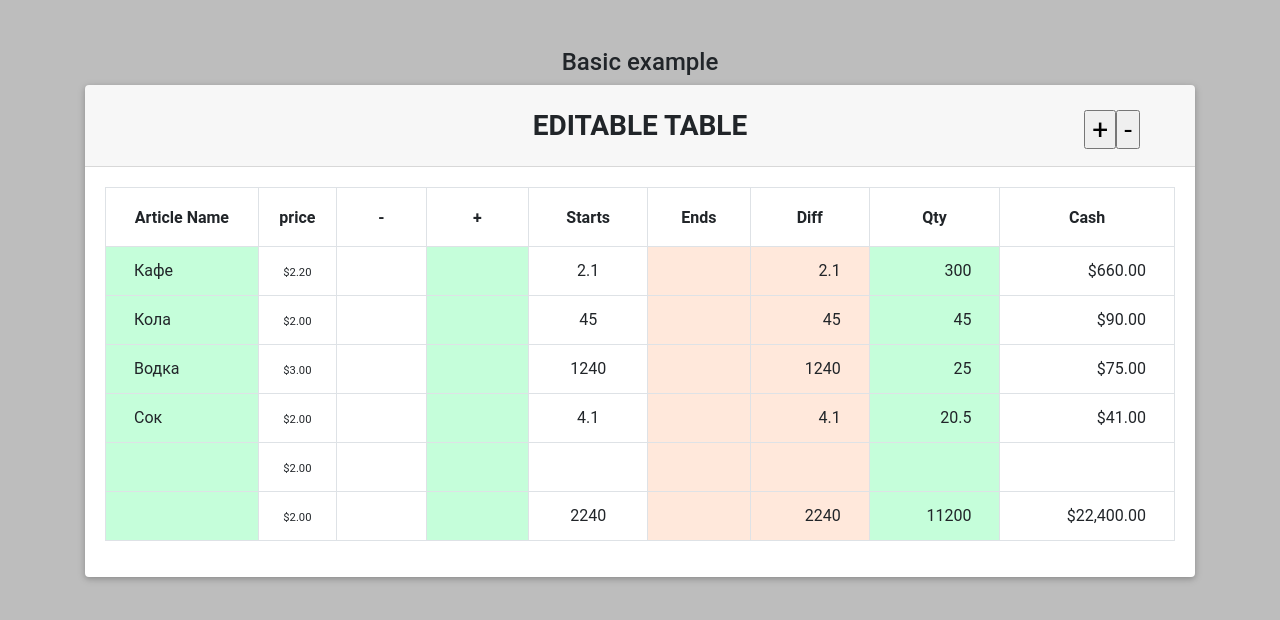
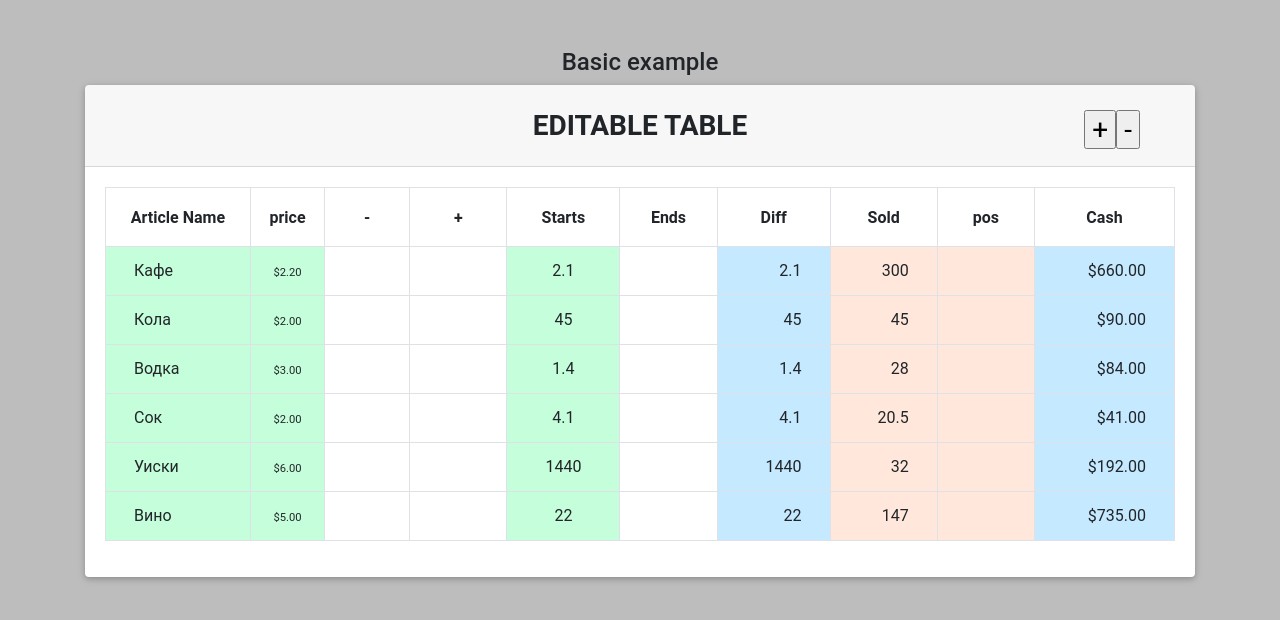
Before and after one commit to zahariev/revizia.online, an Angular app: page / in a window 1280 px wide. Shown: the top 620 px of the page. Built offline with nearby package versions, Linux system fonts and the light colour scheme.

Commit message:
negative numbers red font

```diff
--- a/src/app/table-editable/table-editable.component.css
+++ b/src/app/table-editable/table-editable.component.css
@@ -70,13 +70,19 @@ table.table th {
 }
 
 tr td:nth-child(1),
-tr td:nth-child(4),
-tr td:nth-child(8) {
+tr td:nth-child(2),
+tr td:nth-child(5),
+tr td:nth-child(9) {
   background: rgba(58, 250, 131, 0.295);
 }
 
-tr td:nth-child(6),
-tr td:nth-child(7) {
+tr td:nth-child(7),
+tr td:nth-child(10) {
+  background: rgba(58, 180, 250, 0.295);
+}
+
+tr td:nth-child(8),
+tr td:nth-child(9) {
   background: rgba(255, 202, 173, 0.438);
 }
 
@@ -91,3 +97,7 @@ td.textRight {
 td.textLeft {
   text-align: left;
 }
+
+span.negative {
+  color: red;
+}
--- a/src/app/table-editable/table-editable.component.html
+++ b/src/app/table-editable/table-editable.component.html
@@ -29,7 +29,8 @@
                 <th class="text-center">Starts</th>
                 <th class="text-center">Ends</th>
                 <th class="text-center">Diff</th>
-                <th class="text-center">Qty</th>
+                <th class="text-center">Sold</th>
+                <th class="text-center">pos</th>
                 <th class="text-center">Cash</th>
               </tr>
               <tr *ngFor="let item of dataList; let id = index">
@@ -81,18 +82,31 @@
                   {{ item.ends | hideZero }}
                 </td>
                 <td style="min-width: 80px;" class="textRight">
-                  <span contenteditable="false">{{
-                    item.diff | hideZero
-                  }}</span>
+                  <span
+                    contenteditable="false"
+                    [ngClass]="{ negative: item.diff < 0 }"
+                    >{{ item.diff | hideZero }}</span
+                  >
                 </td>
                 <td style="min-width: 80px;" class="textRight">
-                  <span contenteditable="false">{{
-                    item.roundSold | hideZero
-                  }}</span>
+                  <span
+                    contenteditable="false"
+                    [ngClass]="{ negative: item.diff < 0 }"
+                    >{{ item.roundSold | hideZero }}</span
+                  >
+                </td>
+                <td style="min-width: 80px;" class="textRight">
+                  <span
+                    contenteditable="false"
+                    [ngClass]="{ negative: item.diff < 0 }"
+                  >
+                  </span>
                 </td>
                 <!-- | Round: item -->
                 <td style="min-width: 80px;" class="textRight">
-                  <span contenteditable="false"
+                  <span
+                    contenteditable="false"
+                    [ngClass]="{ negative: item.diff < 0 }"
                     >{{ item.sum | hideZero | currency }}
                   </span>
                 </td>
--- a/src/app/table-editable/table-editable.component.ts
+++ b/src/app/table-editable/table-editable.component.ts
@@ -33,7 +33,7 @@ export class TableEditableComponent {
       name: "Водка",
       minus: 0,
       mplus: 0,
-      starts: 1240,
+      starts: 1.4,
       ends: 0
     },
     {
@@ -46,18 +46,18 @@ export class TableEditableComponent {
     },
     {
       id: 4,
-      name: "",
+      name: "Уиски",
       minus: 0,
       mplus: 0,
-      starts: 0,
+      starts: 1440,
       ends: 0
     },
     {
       id: 5,
-      name: "",
+      name: "Вино",
       minus: 0,
       mplus: 0,
-      starts: 2240,
+      starts: 22,
       ends: 0
     }
   ];
@@ -75,7 +75,7 @@ export class TableEditableComponent {
     {
       id: 2,
       name: "Водка",
-      qty: 50,
+      qty: 0.05,
       price: 3,
       round: 0.5,
       f: ""
@@ -90,18 +90,18 @@ export class TableEditableComponent {
     },
     {
       id: 4,
-      name: "Сок",
-      qty: 0.2,
-      price: 2,
+      name: "Уиски",
+      qty: 45,
+      price: 6,
       round: 0.5,
       f: ""
     },
     {
       id: 5,
-      name: "Сок",
-      qty: 0.2,
-      price: 2,
-      round: 0.5,
+      name: "Вино",
+      qty: 0.15,
+      price: 5,
+      round: 1,
       f: ""
     }
   ];
```
